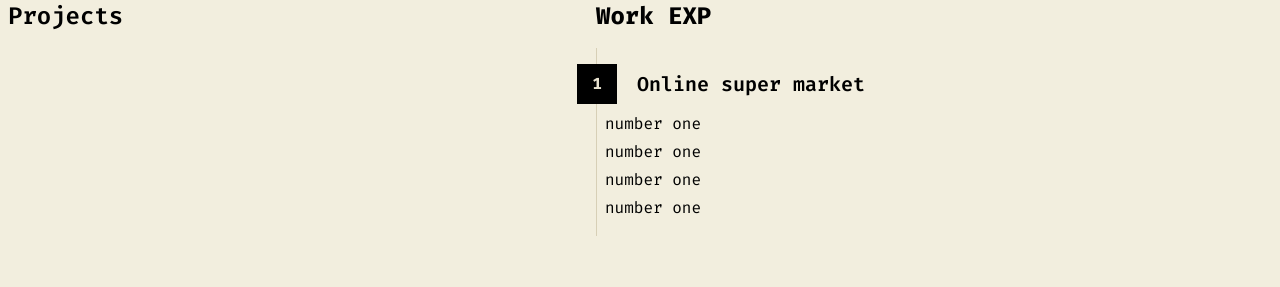
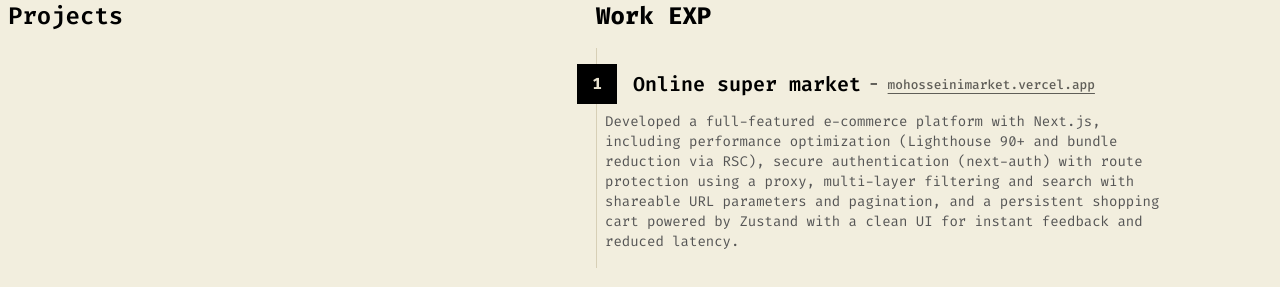
Before and after one commit to noonefr69/nooneportfolio, a Next.js app: page / in a window 1280 px wide. Shown: the part 969-1256 px from the top of the page. Built offline with nearby package versions, Linux system fonts and the light colour scheme; no server answers.

Commit message:
add my work exp project

```diff
--- a/src/app/page.tsx
+++ b/src/app/page.tsx
@@ -1,6 +1,8 @@
 import HeroSection from "@/components/landing/hero-section";
 import LilNavigator from "@/components/navigation/lil-navigator";
 import GitHubContainer from "@/components/landing/github/github-container";
+import Link from "next/link";
+import { Button } from "@/components/ui/button";
 
 export default function Home() {
   return (
@@ -25,15 +27,36 @@ export default function Home() {
                 <span className="bg-primary font-bold text-secondary relative -left-5 w-10 h-10 flex items-center justify-center">
                   1
                 </span>
-                <span className="text-xl font-semibold">
-                  Online super market
-                </span>
+                <div className="flex items-center gap-2 relative -left-1">
+                  <span className="text-xl font-semibold">
+                    Online super market
+                  </span>
+                  <span>-</span>
+                  <Button
+                    asChild
+                    variant={"link"}
+                    className="opacity-60 duration-100 hover:opacity-100 p-0 underline"
+                    size={"sm"}
+                  >
+                    <Link
+                      href={`https://mohosseinimarket.vercel.app/`}
+                      target="_blank"
+                    >
+                      mohosseinimarket.vercel.app
+                    </Link>
+                  </Button>
+                </div>
               </div>
               <div className="mt-2 pl-2 flex flex-col gap-1">
-                <span>number one</span>
-                <span>number one</span>
-                <span>number one</span>
-                <span>number one</span>
+                <p className="text-muted-foreground text-sm">
+                  Developed a full-featured e-commerce platform with Next.js,
+                  including performance optimization (Lighthouse 90+ and bundle
+                  reduction via RSC), secure authentication (next-auth) with
+                  route protection using a proxy, multi-layer filtering and
+                  search with shareable URL parameters and pagination, and a
+                  persistent shopping cart powered by Zustand with a clean UI
+                  for instant feedback and reduced latency.
+                </p>
               </div>
             </li>
           </ul>
```
